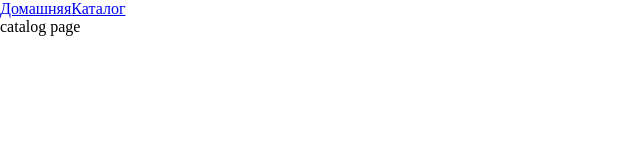
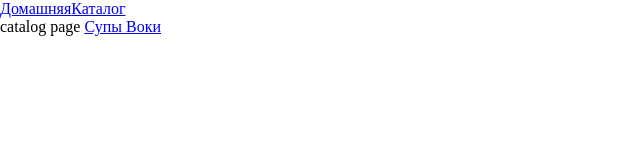
Before and after one commit to Danil-27/vue-education, a Vue app: page /catalog in a window 1280 px wide. Shown: the top 160 px of the page, without its empty margins (0-640 px from the left). Built offline with nearby package versions, Linux system fonts and the light colour scheme.

Commit message:
feat: solve 02 router

```diff
--- a/src/components/catalogPage.vue
+++ b/src/components/catalogPage.vue
@@ -1,5 +1,10 @@
 <template>
-  <div>catalog page</div>
+  <div>
+    catalog page
+    <RouterLink to="/catalog/soups"> Супы </RouterLink>
+    <RouterLink to="/catalog/woks"> Воки </RouterLink>
+    <RouterView />
+  </div>
 </template>
 
 <script setup lang="ts"></script>
--- /dev/null
+++ b/src/components/soupComponent.vue
@@ -0,0 +1,7 @@
+<template>
+  <div>soups here!!</div>
+</template>
+
+<script setup lang="ts"></script>
+
+<style scoped></style>
--- /dev/null
+++ b/src/components/woksComponent.vue
@@ -0,0 +1,7 @@
+<template>
+  <div>woks here!!!!</div>
+</template>
+
+<script setup lang="ts"></script>
+
+<style scoped></style>
```
Also changed, not shown: src/components/router.ts (+8 -1 lines).
